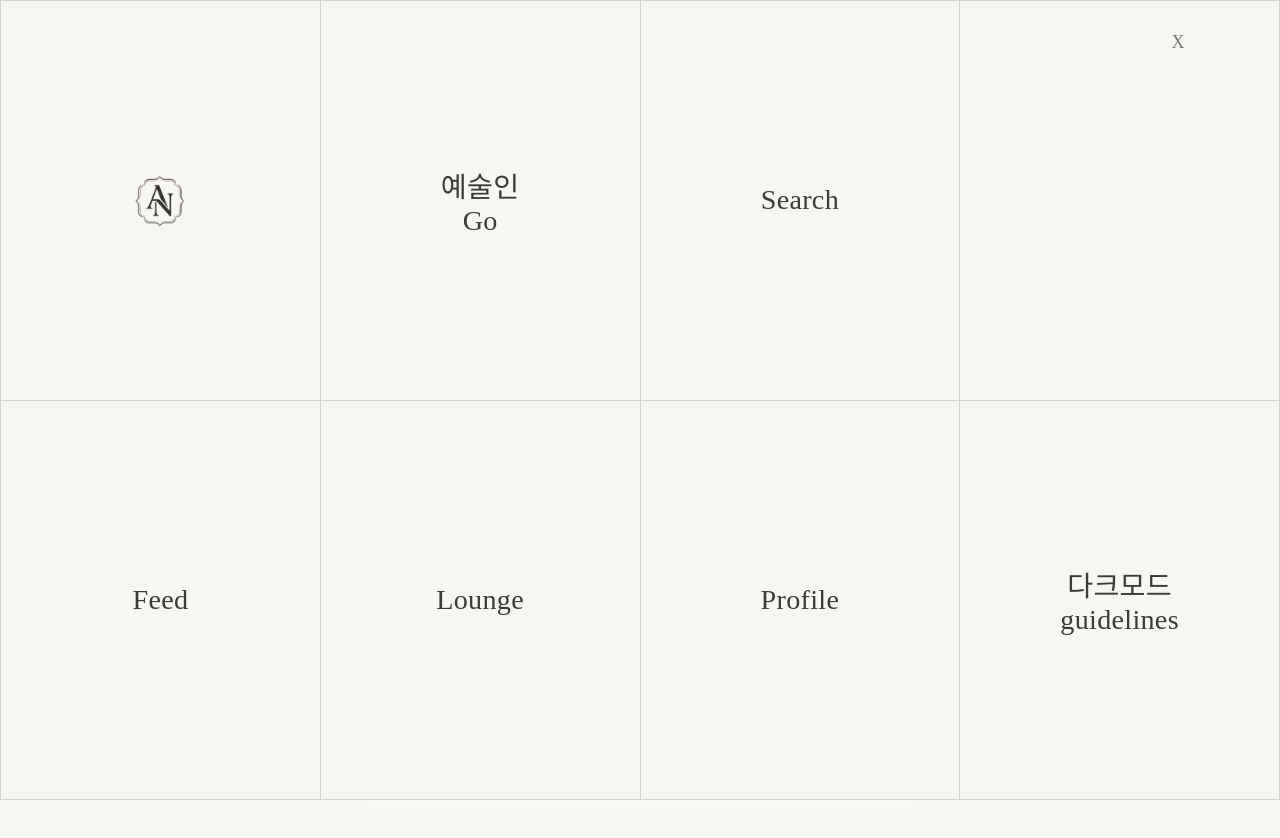
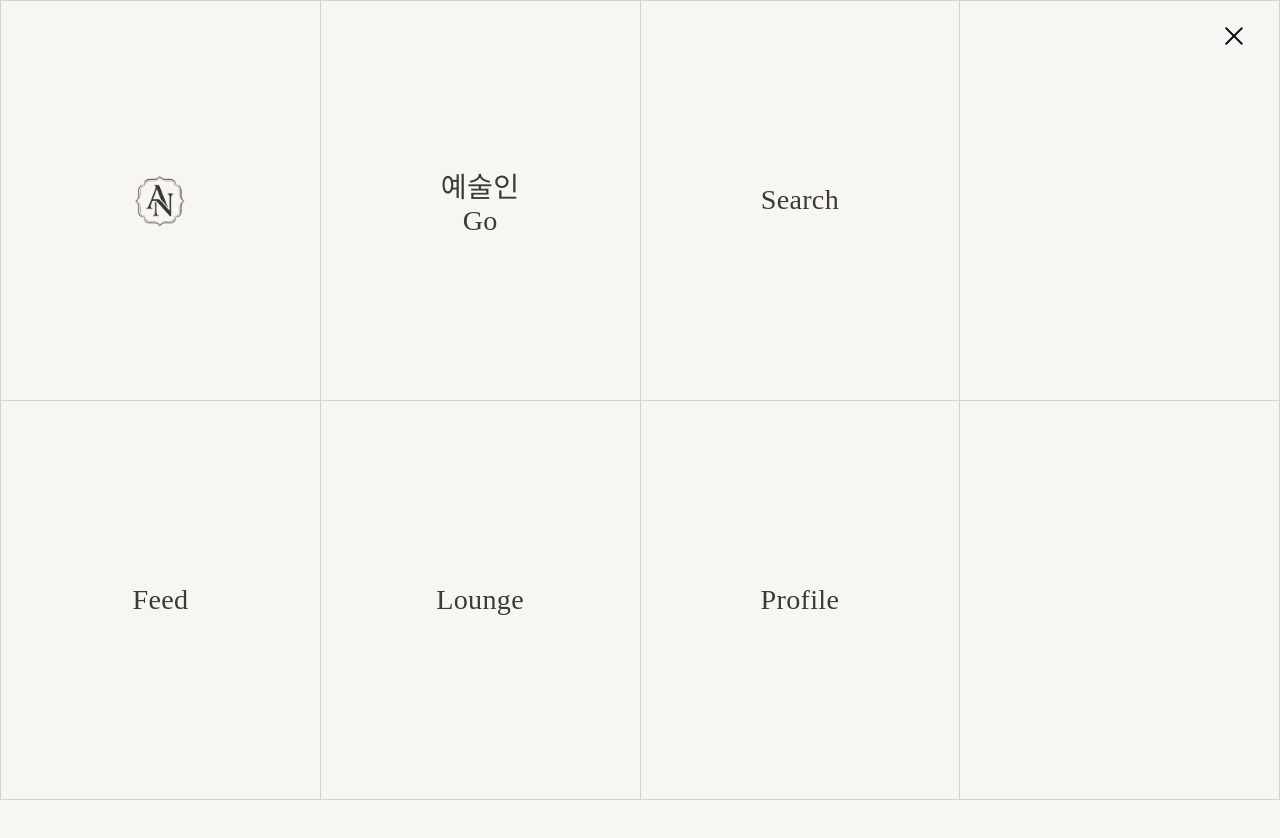
Before and after one commit to ssafy14cici/ARNNECT, a React (Vite) app in the folder FE/: page /login in a window 1280 px wide. Both pictures are taken after a click on the button "Open menu". Shown: the top 838 px of the page. Built offline with nearby package versions, Linux system fonts and the light colour scheme.

Commit message:
Design: 네비게이션바 스타일 개선
- 네비게이션바 아이템 간격 조정
- 메뉴 정렬 및 여백 수정
- 레이아웃 균형 개선

```diff
--- a/FE/src/components/main/Navbar.tsx
+++ b/FE/src/components/main/Navbar.tsx
@@ -1,22 +1,25 @@
-import { useEffect, useState } from "react";
-import { useNavigate } from "react-router-dom";
+import { useEffect, useMemo, useState } from "react";
+import { useNavigate, useLocation } from "react-router-dom";
 import { useAuthStore } from "../../stores/authStore";
 import "../../styles/navbar.css";
 
 type MenuItem = {
   key: string;
   label: string;
-  type?: "logo" | "close" | "empty";
+  type?: "logo" | "empty";
   image?: string;
-  path?: string; //경로
+  path?: string;
 };
 
 export default function Navbar() {
   const [open, setOpen] = useState(false);
   const navigate = useNavigate();
+  const location = useLocation();
+
   const isLoggedIn = useAuthStore((s) => s.isLoggedIn);
   const logout = useAuthStore((s) => s.logout);
 
+  // ESC로 닫기 + 오버레이 열리면 스크롤 잠금
   useEffect(() => {
     const onKeyDown = (e: KeyboardEvent) => {
       if (e.key === "Escape") setOpen(false);
@@ -31,44 +34,66 @@ export default function Navbar() {
     };
   }, [open]);
 
-  const items: MenuItem[] = [
-    { key: "logo", label: "LOGO", type: "logo", image: "/arnnect_logo_ver1.png", path: "/" },
-    { key: "artist", label: "예술인\nGo", path: "/artist-go" },
-    { key: "Search", label: "Search", path : "/search" },
-    { key: "close", label: "X", type: "close" },
-    { key: "empty", label: "", type: "empty" },
-    { key: "feed", label: "Feed", path: "/feed" },
-    { key: "lounge", label: "Lounge", path: "/lounge" },
-    { key: "Profile", label: "Profile", path: "/profile/1" },
-    // { key: "setting", label: "option", type: "empty" },
-    { key: "dark", label: "다크모드\nguidelines", type: "empty" },
-  ];
+  // ✅ 메뉴 항목(그리드용) - close 버튼은 "별도"로 만들기 때문에 여기서 제거
+  const items: MenuItem[] = useMemo(
+    () => [
+      {
+        key: "logo",
+        label: "LOGO",
+        type: "logo",
+        image: "/arnnect_logo_ver1.png",
+        path: "/",
+      },
+      { key: "artist", label: "예술인\nGo", path: "/artist-go" },
+      { key: "search", label: "Search", path: "/search" },
+
+      // ✅ 그리드 2x4 맞추려면 빈칸 1개 정도는 필요할 수 있음
+      { key: "empty1", label: "", type: "empty" },
+
+      { key: "feed", label: "Feed", path: "/feed" },
+      { key: "lounge", label: "Lounge", path: "/lounge" },
+      { key: "profile", label: "Profile", path: "/profile/1" },
+
+      // ✅ 사용 안 하는 칸은 empty로 두기
+      { key: "empty2", label: "", type: "empty" },
+    ],
+    []
+  );
 
   const handleItemClick = (item: MenuItem) => {
-    if (item.type === "close") {
-      setOpen(false);
-      return;
-    }
-
+    // 빈칸은 무시
     if (item.type === "empty") return;
 
-    // ✅ 로고 클릭 시 홈으로(원하면 변경)
+    // 로고 클릭: 홈
     if (item.type === "logo") {
       navigate("/");
       setOpen(false);
       return;
     }
 
-    // ✅ path가 있으면 이동
+    // 경로가 있으면 이동
     if (item.path) {
       navigate(item.path);
       setOpen(false);
     }
   };
 
+  const onLoginButtonClick = () => {
+    if (!isLoggedIn) {
+      // 현재 위치를 returnUrl로 넘기고 싶으면 여기서도 가능
+      // (지금 Guard 쪽에서 returnUrl 처리 이미 하고 있으면 생략 가능)
+      navigate("/login", { state: { from: location.pathname } });
+      return;
+    }
+
+    logout();
+    setOpen(false);
+    navigate("/", { replace: true });
+  };
 
   return (
     <>
+      {/* ✅ 상단 네비바 */}
       <header className="nav">
         <div className="navInner">
           <button className="navBrand" type="button" onClick={() => navigate("/")}>
@@ -76,29 +101,11 @@ export default function Navbar() {
           </button>
 
           <div className="navRight">
-            {/* <button className="navLogin" type="button" onClick={() => navigate("/login")}>
-              LOGIN
-            </button> */}
-            <button
-              className="navLogin"
-              type="button"
-              onClick={() => {
-                if (!isLoggedIn) {
-                  // 로그인 안 됨 → 로그인 페이지로 이동
-                  navigate("/login");
-                  return;
-                }
-
-                // 로그인 됨 → 로그아웃 처리 후 홈으로
-                logout();
-                setOpen(false);
-                navigate("/", { replace: true });
-              }}
-            >
+            <button className="navLogin" type="button" onClick={onLoginButtonClick}>
               {isLoggedIn ? "LOGOUT" : "LOGIN"}
             </button>
 
-
+            {/* ✅ 햄버거 버튼 */}
             <button
               id="menu4"
               type="button"
@@ -115,7 +122,9 @@ export default function Navbar() {
         </div>
       </header>
 
+      {/* ✅ 오버레이 메뉴 */}
       <div className={`refMenu ${open ? "open" : ""}`} aria-hidden={!open}>
+        {/* 배경 클릭 닫기 */}
         <button
           type="button"
           className="refMenuBackdrop"
@@ -124,22 +133,30 @@ export default function Navbar() {
         />
 
         <div className="refMenuPanel" role="dialog" aria-modal="true">
+          {/* ✅ X 버튼: 햄버거 버튼과 "같은 위치"에 fixed로 올림
+              CSS에서 .refMenuCloseBtn의 top/right를 nav padding과 동일하게 맞추면
+              픽셀 단위로 동일 좌표가 됩니다. */}
+          <button
+            type="button"
+            className="refMenuCloseBtn"
+            aria-label="Close menu"
+            onClick={() => setOpen(false)}
+          >
+            <span />
+            <span />
+            <span />
+          </button>
+
           <div className="refMenuGrid">
             {items.map((it) => (
               <button
                 key={it.key}
                 type="button"
-                className={`refCell ${it.type === "close" ? "refCellClose" : ""} ${
-                  it.type === "logo" ? "refCellLogo" : ""
-                }`}
+                className={`refCell ${it.type === "logo" ? "refCellLogo" : ""}`}
                 onClick={() => handleItemClick(it)}
               >
                 {it.type === "logo" ? (
-                  <img
-                    className="refLogoImg"
-                    src={it.image ?? "/arnnect_logo_ver1.png"}
-                    alt="Arnnect"
-                  />
+                  <img className="refLogoImg" src={it.image ?? "/arnnect_logo_ver1.png"} alt="Arnnect" />
                 ) : (
                   <span className="refLabel">{it.label}</span>
                 )}
--- a/FE/src/styles/navbar.css
+++ b/FE/src/styles/navbar.css
@@ -7,20 +7,24 @@
   z-index: 5000;
   background: transparent;
   padding: 18px 24px;
+
   display: flex;
-  justify-content: center; /* Center align items */
-  font-family: 'Playfair Display', 'Didot', 'Bodoni MT', serif; /* Elegant serif font */
-  .nav { outline: 3px solid red !important; }
+  justify-content: space-between; /* ✅ 좌/우 끝으로 */
+  align-items: center;
 
+  font-family: 'Playfair Display', 'Didot', 'Bodoni MT', serif;
 }
 
+/* ✅ 중앙 박스(1320px 제한) 제거: 화면 전체 폭 사용 */
 .navInner{
-  width: min(1320px, 92vw);
-  margin: 0 auto;
+  width: 100%;
+  margin: 0;
+
   display: flex;
   align-items: center;
   justify-content: space-between;
 }
+
 
 .navBrand{
   border: 0;
@@ -247,3 +251,43 @@
     grid-template-rows: repeat(4, 1fr);
   }
 }
+
+/* ✅ 오버레이에서 햄버거 자리 그대로 쓰는 Close 버튼 */
+.refMenuCloseBtn{
+  position: fixed;
+  z-index: 6001;
+
+  /* ✅ nav의 padding(18px 24px)과 동일하게 맞춤 */
+  top: 18px;
+  right: 24px;
+
+  width: 44px;
+  height: 36px;
+
+  display: inline-flex;
+  align-items: center;
+  justify-content: center;
+
+  border: none;
+  background: transparent;
+  padding: 0;
+  cursor: pointer;
+
+  -webkit-tap-highlight-color: transparent;
+}
+
+/* ✅ close 버튼도 햄버거 span 스타일 재사용 */
+.refMenuCloseBtn span{
+  position:absolute;
+  left:10px;
+  right:10px;
+  height:2px;
+  background-color: var(--fg);
+  border-radius:999px;
+  transition: all .4s;
+}
+
+/* ✅ 닫기 상태는 X 모양으로 고정 */
+.refMenuCloseBtn span:nth-of-type(1){ top:10px; transform: translateY(7px) rotate(-45deg); }
+.refMenuCloseBtn span:nth-of-type(2){ top:17px; left:200%; opacity:0; }
+.refMenuCloseBtn span:nth-of-type(3){ top:24px; transform: translateY(-7px) rotate(45deg); }
```
